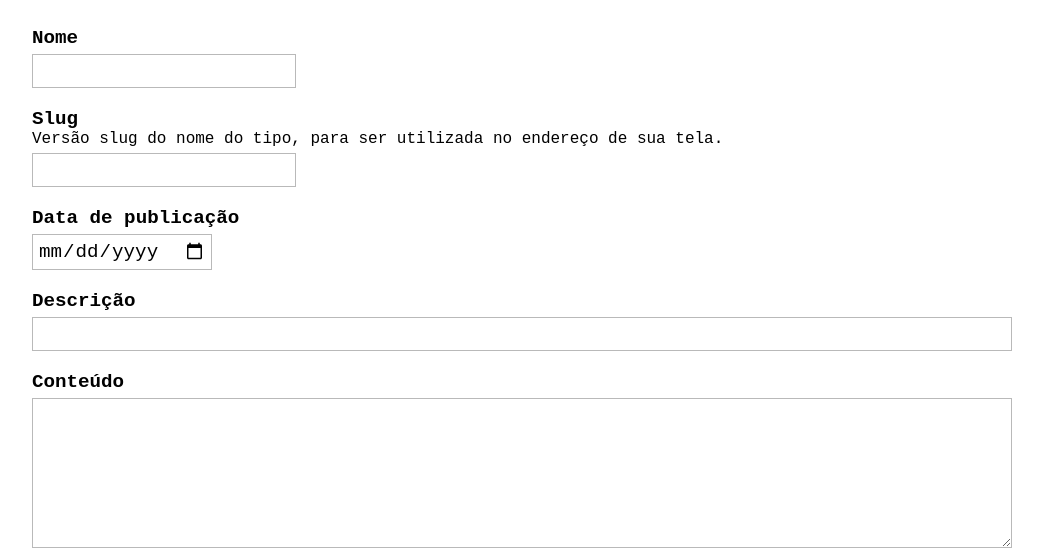
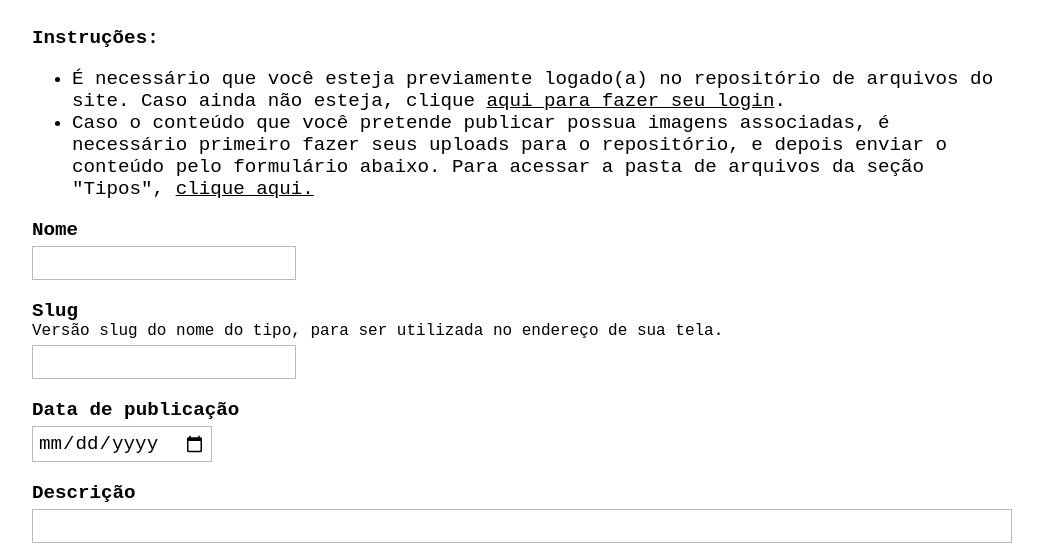
Before and after one commit to fabricio-boppre/oficio-febril, an Astro site: page /admin/adicionar-tipo in a window 1280 px wide. Shown: the part 204-764 px from the top of the page, without its empty margins (118-1161 px from the left). Built offline with nearby package versions, Linux system fonts and the light colour scheme; Astro itself is replaced by a stand-in of ours.

Commit message:
Instructions for the publishing via form.

```diff
--- a/src/layouts/BasicLayout.astro
+++ b/src/layouts/BasicLayout.astro
@@ -97,7 +97,8 @@ const { title } = Astro.props
       .indexListImages,
       .indexListText,
       label,
-      input {
+      input,
+      ul {
         font-size: 1.2rem;
       }
     }
--- a/src/pages/admin/adicionar-tipo.astro
+++ b/src/pages/admin/adicionar-tipo.astro
@@ -4,6 +4,28 @@ import BasicLayout from "../../layouts/BasicLayout.astro"
 
 <BasicLayout title="Adicionar tipo">
   <h1>tipos / Adicionar</h1>
+
+  <p><b>Instruções:</b></p>
+  <ul>
+    <li>
+      É necessário que você esteja previamente logado(a) no repositório de
+      arquivos do site. Caso ainda não esteja, clique <a
+        href="https://github.com/login"
+        target="_blank">aqui para fazer seu login</a
+      >.
+    </li>
+    <li>
+      Caso o conteúdo que você pretende publicar possua imagens associadas, é
+      necessário primeiro fazer seus uploads para o repositório, e depois enviar
+      o conteúdo pelo formulário abaixo. Para acessar a pasta de arquivos da
+      seção "Tipos", <a
+        href="https://github.com/fabricio-boppre/oficio-febril/tree/main/src/content/tipos"
+        target="_blank"
+        >clique aqui.
+      </a>
+    </li>
+  </ul>
+
   <form>
     <label for="nome">Nome</label>
     <input id="nome" name="nome" type="text" />
```
